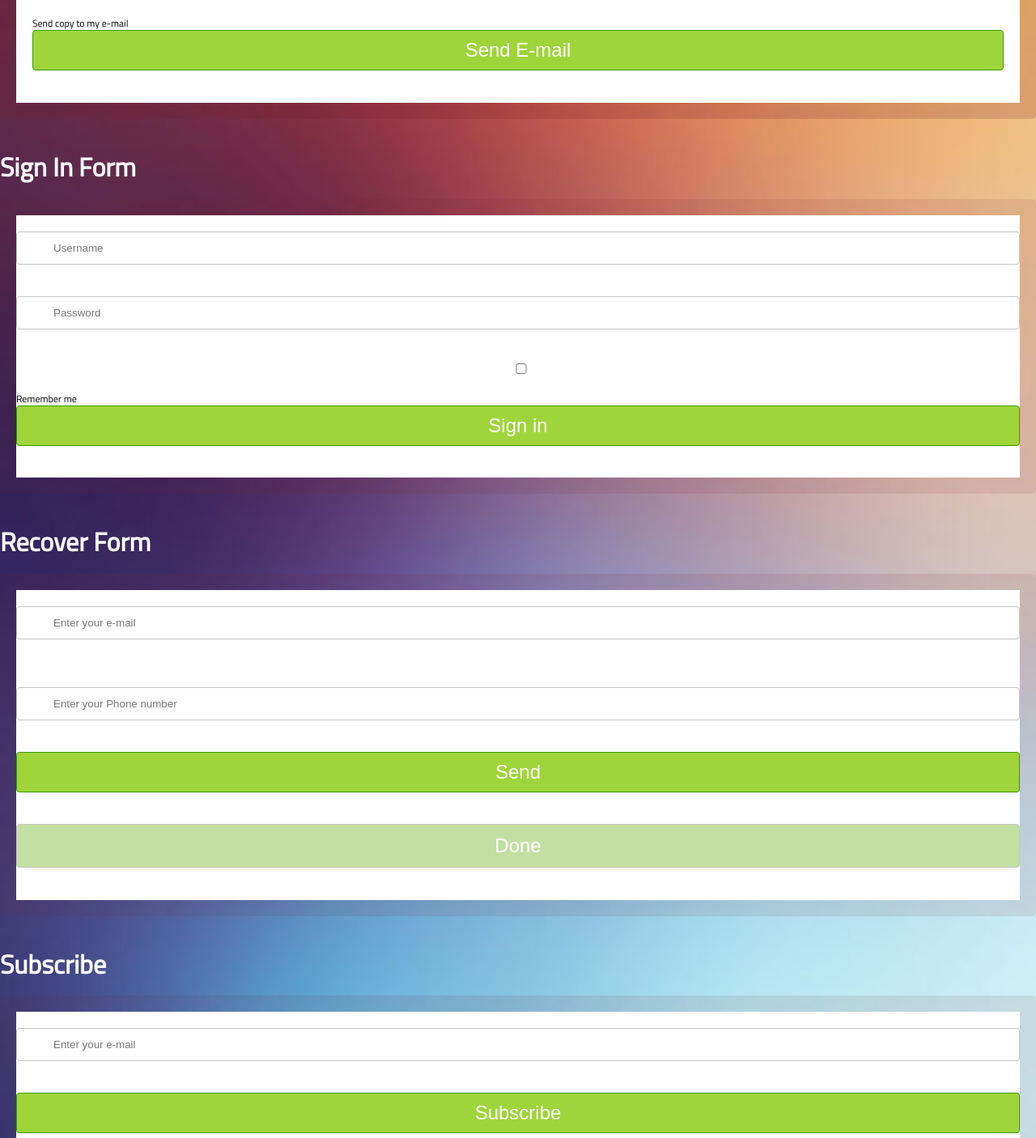
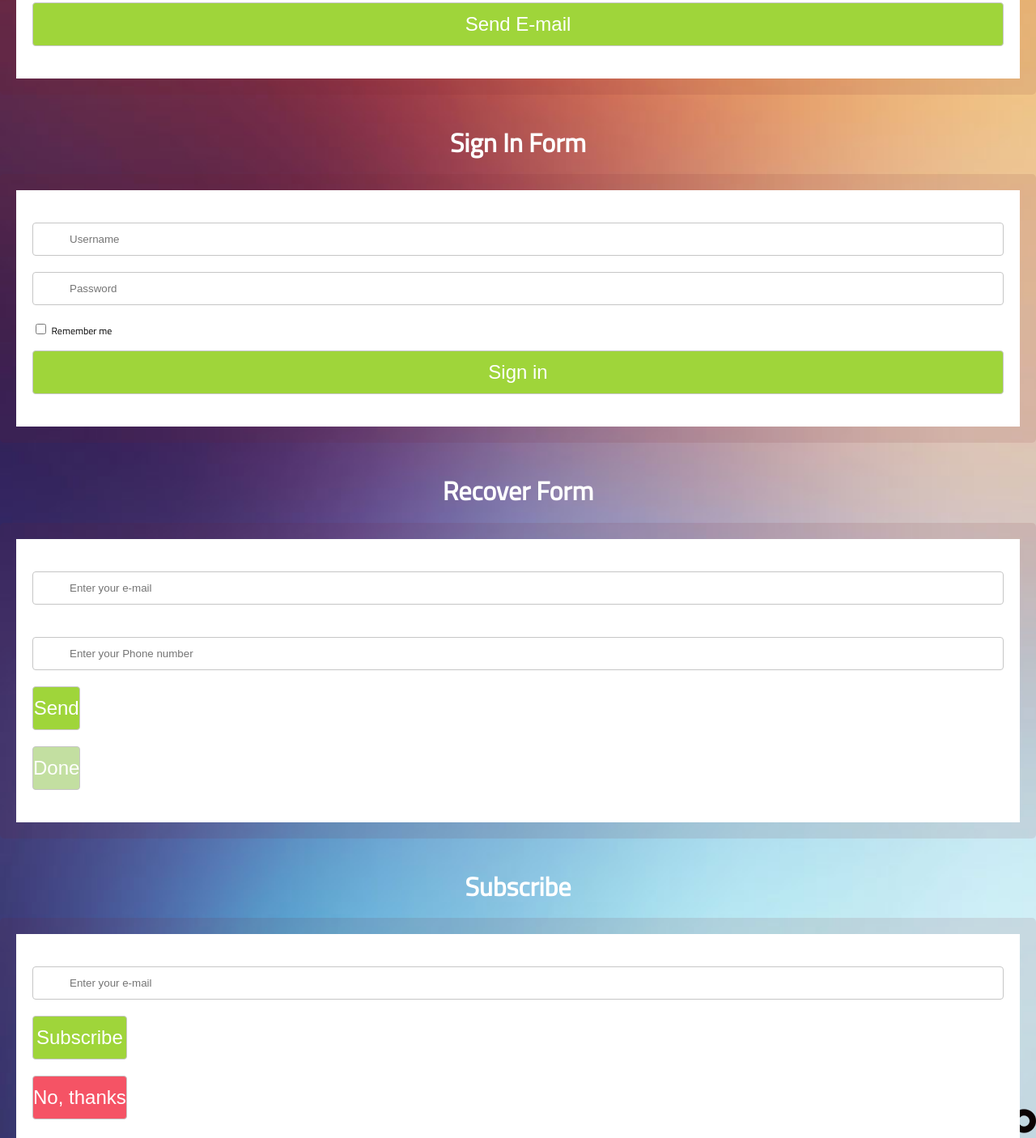
Before and after one commit to pawelwojcicki23/projekt-html, a plain HTML site: page index.html in a window 1280 px wide. Shown: the part 1097-2503 px from the top of the page at 81% size. Drawn offline with Linux system fonts and the light colour scheme.

Commit message:
third stage

```diff
--- a/CSS/style.1.css
+++ b/CSS/style.1.css
@@ -1,37 +1,4 @@
 /*sign in form*/
-
-.sign {
-    width: 100%;
-    height: auto;
-    background-color: rgb(117, 29, 38, 0.1);
-    border-radius: 5px;
-    margin-bottom: 40px;
-}
-
-.header2 {
-    top: auto;
-    font-size: 32px;
-    font-style: normal;
-    color: white;
-    margin: 0;
-    margin-bottom: 20px;
-}
-
-.second-form {
-    background-color: white;
-    border-radius: 5px;
-    padding: 20px;
-    background-clip: content-box;
-}
-
-.second-form input {
-    display: block;
-    width: 100%;
-    padding: 12px 0px 12px 0px;
-    margin-bottom: 20px;
-    border-radius: 4px;
-    border: 1px solid rgb(198, 198, 198);
-}
 
 #username {
     margin-top: 20px;
@@ -50,7 +17,7 @@
     padding-left: 45px;
 }
 
-#signin {
+.signin {
     font-size: 24px;
     color: white;
     background-color: rgb(159, 213, 58);
--- a/CSS/style.2.css
+++ b/CSS/style.2.css
@@ -5,25 +5,6 @@ label {
 }
 
 /*recover form*/
-
-.header3 {
-    top: auto;
-    font-size: 32px;
-    font-style: normal;
-    color: white;
-    margin: 0;
-    margin-bottom: 20px;
-}
-
-.recover {
-    top: auto;
-    left: 850px;
-    width: 100%;
-    height: auto;
-    background-color: rgb(117, 29, 38, 0.1);
-    border-radius: 5px;
-    margin-bottom: 40px;
-}
 
 .done {
     font-size: 24px;
@@ -33,4 +14,6 @@ label {
     border-radius: 4px;
     padding: 10px 0px 10px 0px;
     text-align: center;
+    float: right;
+    width: 45%;
 }
--- a/CSS/style.3.css
+++ b/CSS/style.3.css
@@ -1,20 +1,4 @@
 /*send e-mail*/
-
-.send-email {
-    width: 100%;
-    height: auto;
-    background-color: rgb(117, 29, 38, 0.1);
-    border-radius: 5px;
-    margin-bottom: 40px;
-}
-
-.header4 {
-    font-size: 32px;
-    font-style: normal;
-    color: white;
-    margin: 0;
-    margin-bottom: 20px;
-}
 
 .recovery-email {
     margin-top: 20px;
@@ -27,8 +11,10 @@
 
 .message {
     font-family: 'Titillium Web', sans-serif;
-    width: 350px;
+    width: 100%;
+    resize: none;
     background-repeat: no-repeat;
     background-position: left;
     text-align: left;
+
 }
--- a/CSS/style.4.css
+++ b/CSS/style.4.css
@@ -1,20 +1,4 @@
 /*subscribe*/
-
-.header5 {
-    font-size: 32px;
-    font-style: normal;
-    color: white;
-    margin: 0;
-    margin-bottom: 20px;
-}
-
-.subscribe {
-    width: 100%;
-    height: auto;
-    background-color: rgb(117, 29, 38, 0.1);
-    border-radius: 5px;
-    margin-bottom: 40px;
-}
 
 .thanks {
     font-size: 24px;
--- a/CSS/style.css
+++ b/CSS/style.css
@@ -35,13 +35,14 @@ body {
     width: 100%;
     height: auto;
     margin-bottom: 40px;
+    border-radius: 5px;
 }
 
 .header1 {
-    display: inline-block;
+    display: block;
     font-size: 32px;
     font-style: normal;
-    text-align: auto;
+    text-align: center;
     color: white;
     margin: 0;
     margin-bottom: 20px;
@@ -62,6 +63,10 @@ body {
     margin-bottom: 20px;
     border-radius: 4px;
     border: 1px solid rgb(198, 198, 198);
+}
+
+.first-form .input-form {
+    width: auto;
 }
 
 #username {
@@ -105,7 +110,7 @@ body {
     padding-left: 45px;
 }
 
-#signup {
+.signup {
     font-size: 24px;
     color: white;
     background-color: rgb(159, 213, 58);
@@ -114,3 +119,46 @@ body {
     padding: 10px 0px 10px 0px;
     text-align: center;
 }
+
+.send {
+    font-size: 24px;
+    color: white;
+    background-color: rgb(159, 213, 58);
+    border: 1px solid rgb(59, 154, 0);
+    border-radius: 4px;
+    padding: 10px 0px 10px 0px;
+    text-align: center;
+}
+
+.buttons {
+    display: inline-block;
+}
+
+.done {
+    float: right;
+    width: 45%;
+}
+
+.send2 {
+    font-size: 24px;
+    color: white;
+    background-color: rgb(159, 213, 58);
+    border: 1px solid rgb(59, 154, 0);
+    border-radius: 4px;
+    padding: 10px 0px 10px 0px;
+    text-align: center;
+    float: right;
+    width: 45%;
+}
+
+.subs {
+    font-size: 24px;
+    color: white;
+    background-color: rgb(159, 213, 58);
+    border: 1px solid rgb(59, 154, 0);
+    border-radius: 4px;
+    padding: 10px 0px 10px 0px;
+    text-align: center;
+    float: right;
+    width: 45%;
+}
--- a/index.html
+++ b/index.html
@@ -19,47 +19,51 @@
                 <input type="password" name="confirm-password" placeholder="Confirm password" id="confirm" class="confirm"><br>
                 <input type="email" name="email" placeholder="E-mail" id="email" class="email"><br>
                 <input type="text" name="location" placeholder="Your location" id="loco" class="loco"><br>
-                <input type="checkbox" id="check" class="accept">
+                <input type="checkbox" id="check" class="input-form">
                 <label for="check">I have read and accept the term of use</label>
                 <input type="button" onclick="alert('Hello World!')" value="Sign up" id="signup" class="signup"><br>
             </form>
         </div>
-        <h2 class="header4">Send E-mail</h2>
-        <div class="send-email">
+        <h2 class="header1">Send E-mail</h2>
+        <div class="register">
             <form action="" class="first-form">
                 <input type="text" name="username" placeholder="Username" id="username"><br>
                 <input type="email" name="email" placeholder="E-mail" id="email"><br>
                 <textarea name="textarea" placeholder="Type your message..." cols="30" rows="10" id="message" class="message"></textarea><br>
-                <input type="checkbox" id="check" class="accept">
+                <input type="checkbox" id="check" class="input-form">
                 <label for="check">Send copy to my e-mail</label>
-                <input type="button" onclick="alert('You have sent an e-mail')" value="Send E-mail" id="signup"><br>
+                <input type="button" onclick="alert('You have sent an e-mail')" value="Send E-mail" id="signup" class="send"><br>
             </form>
         </div>
-        <h2 class="header2">Sign In Form</h2>
-        <div class="sign">
-            <form action="" class="second-form">
+        <h2 class="header1">Sign In Form</h2>
+        <div class="register">
+            <form action="" class="first-form">
                 <input type="text" name="username" placeholder="Username" id="username"><br>
                 <input type="password" name="password" placeholder="Password" id="password"><br>
-                <input type="checkbox" name="remember" id="remember" class="remember">
+                <input type="checkbox" name="remember" id="remember" class="input-form">
                 <label for="remember">Remember me</label>
-                <input type="button" onclick="alert('Hello World!')" value="Sign in" id="signin"><br>
+                <input type="button" onclick="alert('Hello World!')" value="Sign in" id="signin" class="signin"><br>
             </form>
         </div>
-        <h2 class="header3">Recover Form</h2>
-        <div class="recover">
-            <form action="" class="second-form">
+        <h2 class="header1">Recover Form</h2>
+        <div class="register">
+            <form action="" class="first-form">
                 <input type="email" name="email" placeholder="Enter your e-mail" id="email" class="recovery-email"><br>
                 <input type="tel" name="phone-number" placeholder="Enter your Phone number" id="username"><br>
-                <input type="button" onclick="alert('Hello World!')" value="Send" id="signin"><br>
+                <div class="buttons">
+                <input type="button" onclick="alert('Hello World!')" value="Send" id="send" class="send2"><br>
                 <input type="button" onclick="alert('Hello World!')" value="Done" id="done" class="done"><br>
+                </div>
             </form>
         </div>
-        <h2 class="header5">Subscribe</h2>
-        <div class="subscribe">
-            <form action="" class="second-form">
+        <h2 class="header1">Subscribe</h2>
+        <div class="register">
+            <form action="" class="first-form">
                 <input type="email" name="email" placeholder="Enter your e-mail" id="email" class="recovery-email"><br>
-                <input type="button" onclick="alert('Hello World!')" value="Subscribe" id="signin"><br>
+                <div class="buttons">
+                <input type="button" onclick="alert('Hello World!')" value="Subscribe" id="subs" class="subs"><br>
                 <input type="button" onclick="alert('Hello World!')" value="No, thanks" id="thanks" class="thanks"><br>
+                </div>
             </form>
         </div>
     </div>
```
